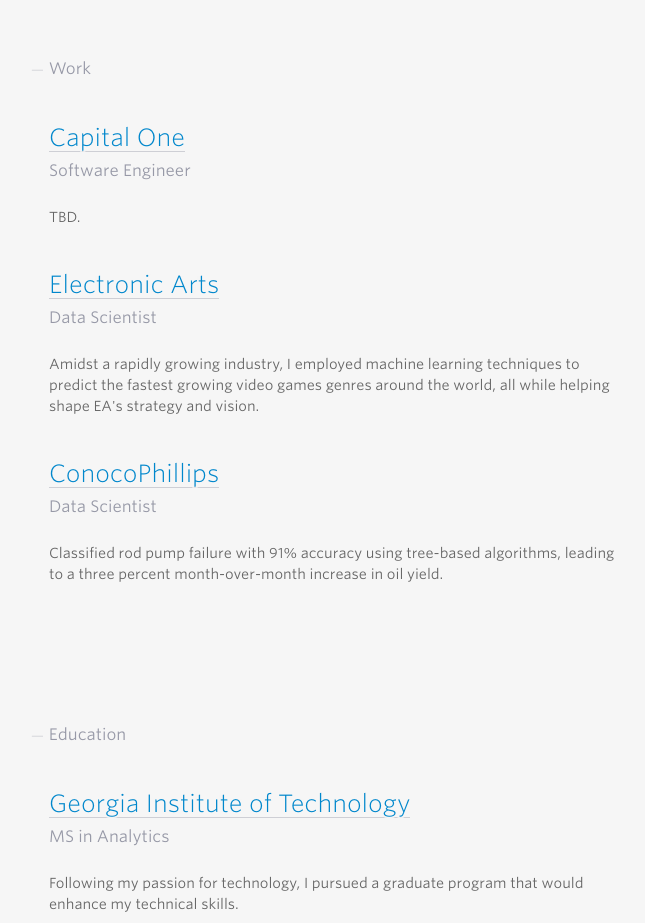
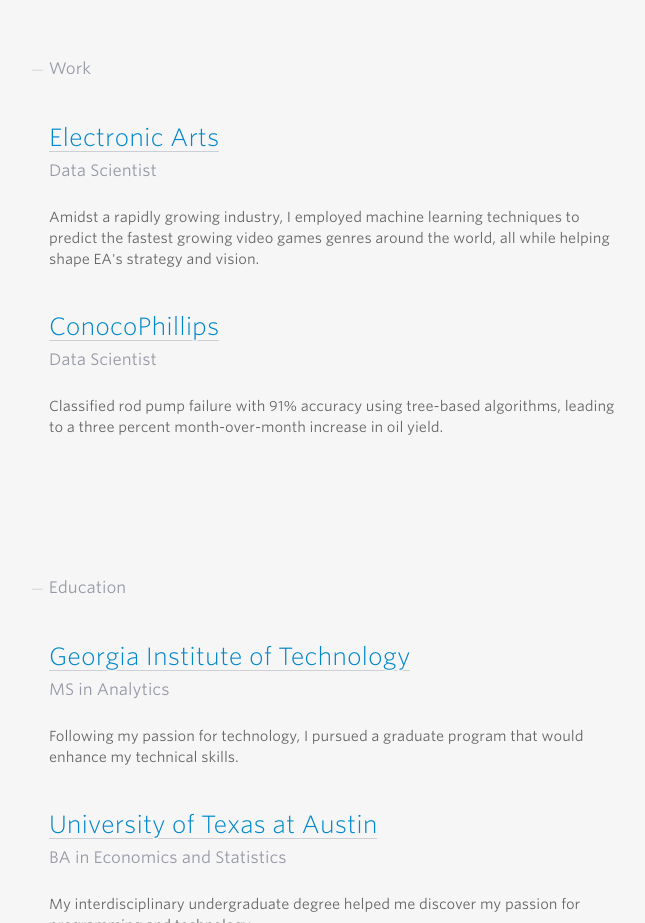
Before and after one commit to isaacyadir/isaacyadir.github.io, a plain HTML site: page index.html in a window 1280 px wide. Shown: the part 831-1754 px from the top of the page, without its empty margins (301-946 px from the left). Drawn offline with Linux system fonts and the light colour scheme; files that its build step writes are made by us from their sources; a web font is replaced by a local one.

Commit message:
Update index.html

```diff
--- a/index.html
+++ b/index.html
@@ -85,14 +85,6 @@ August 2021
 <ul>
 <li class='mb-xx-large'>
 <h2 class='mb-step'>
-<a href='https://www.capitalone.com/' rel='nofollow'>Capital One</a>
-</h2>
-<h3 class='h-echo'>Software Engineer</h3>
-<p>TBD.</p>
-</li>
-<ul>
-<li class='mb-xx-large'>
-<h2 class='mb-step'>
 <a href='https://www.ea.com/' rel='nofollow'>Electronic Arts</a>
 </h2>
 <h3 class='h-echo'>Data Scientist</h3>
```
